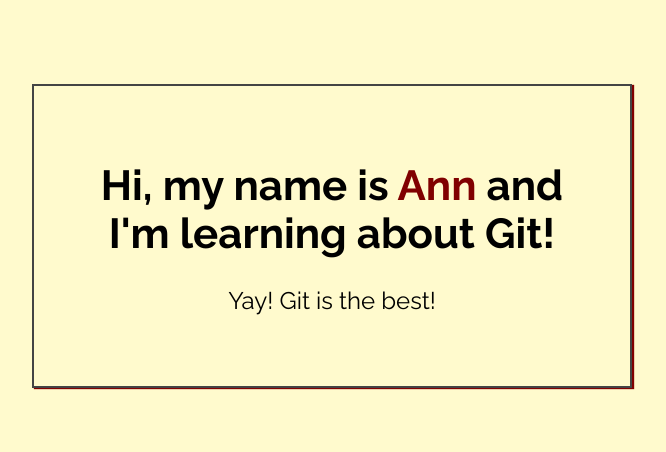
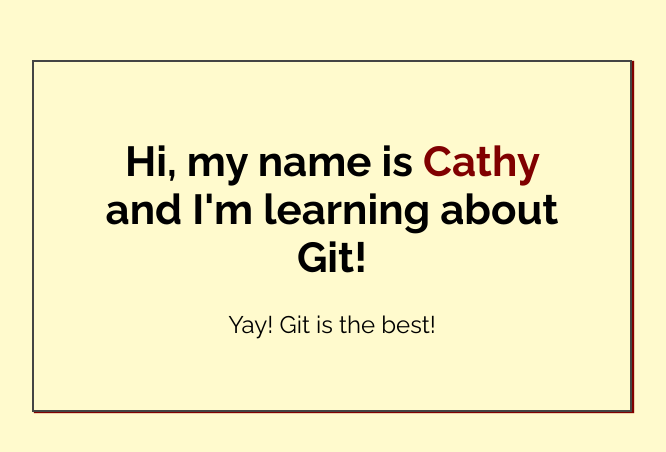
Before and after one commit to cathyhouston/my-first-repo, a plain HTML site: page index.html in a window 1280 px wide. Shown: the part 164-616 px from the top of the page, without its empty margins (308-974 px from the left). Drawn offline with Linux system fonts and the light colour scheme.

Commit message:
Added Cathy to index.html

```diff
--- a/index.html
+++ b/index.html
@@ -14,7 +14,7 @@
 <body>
 
     <div class="greeting">
-        <h1>Hi, my name is <span class="highlight">Ann</span> and I'm learning about Git! </h1>
+        <h1>Hi, my name is <span class="highlight">Cathy</span> and I'm learning about Git! </h1>
 
         <p>Yay! Git is the best!</p>
     </div>
```
